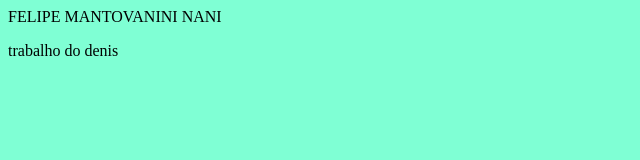
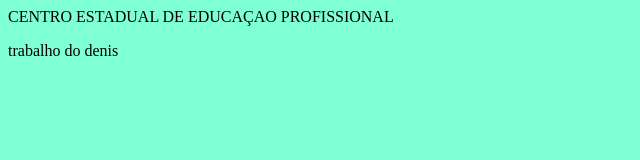
Before and after one commit to FELIPEeu007/trabalho-do-denis-de-frontend, a plain HTML site: page index.html in a window 1280 px wide. Shown: the whole page, without its empty margins (0-640 px from the left). Drawn offline with Linux system fonts and the light colour scheme.

Commit message:
Update index.html

```diff
--- a/index.html
+++ b/index.html
@@ -16,7 +16,7 @@
 
     <header>
         <img src="/favicon_io/" alt=""
-    <h1>FELIPE MANTOVANINI NANI</h1>
+    <h1>CENTRO ESTADUAL DE EDUCAÇAO PROFISSIONAL </h1>
 </header>
 
 <main>
```
